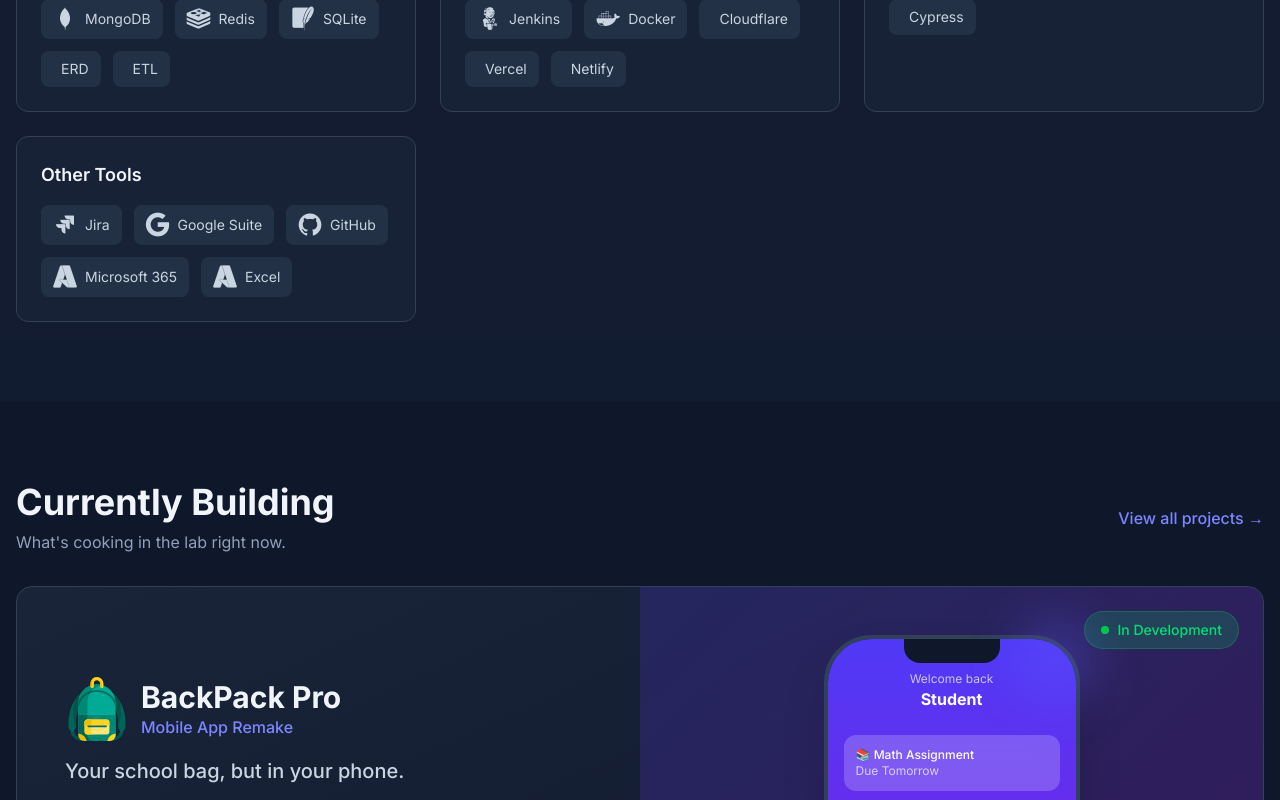
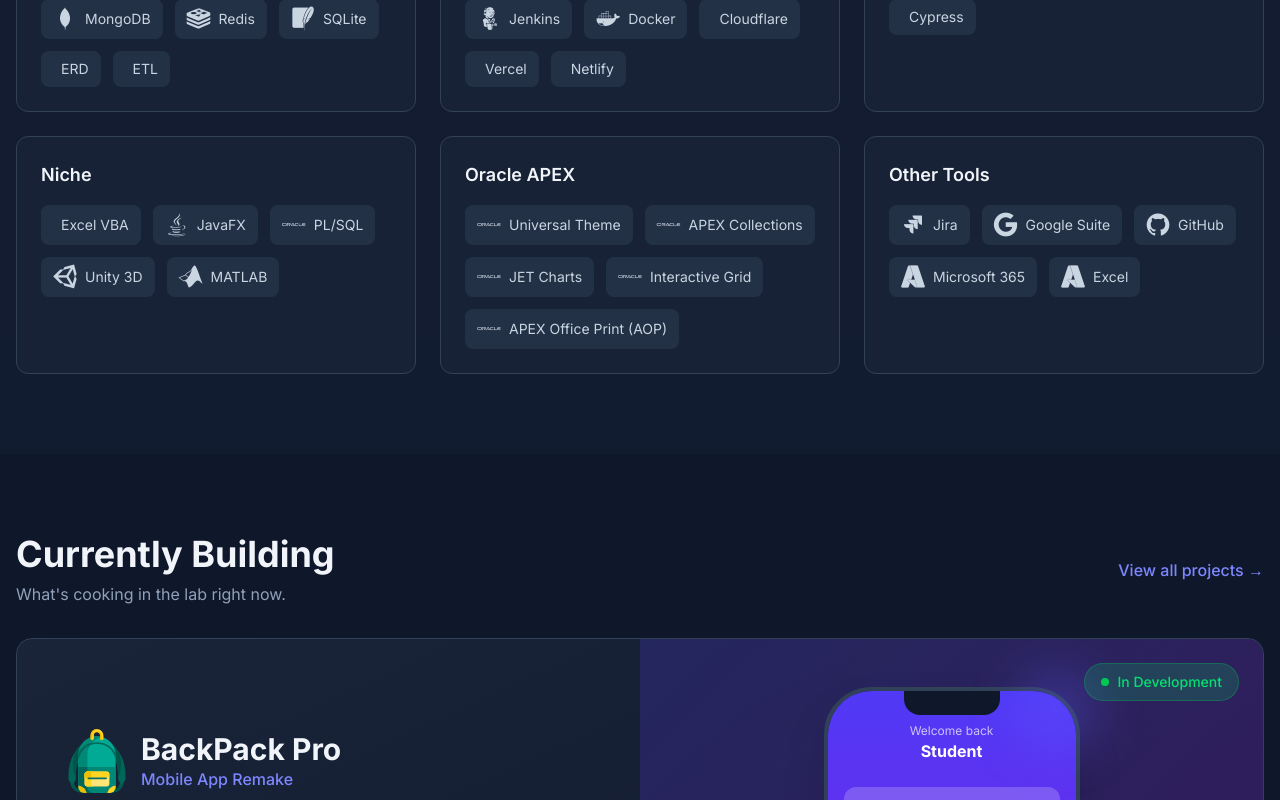
Before and after one commit to FrankcoMiguel/Portfolio, a React (Vite) app: page / in a window 1280 px wide. Shown: the part 1440-2240 px from the top of the page. Built offline with nearby package versions, Linux system fonts and the light colour scheme.

Commit message:
projects and tools updated

```diff
--- a/src/components/Footer.tsx
+++ b/src/components/Footer.tsx
@@ -7,11 +7,11 @@
     <footer className="bg-slate-900 border-t border-slate-800 py-8 mt-auto">
       <div className="max-w-7xl mx-auto px-4 sm:px-6 lg:px-8">
         <div className="flex flex-col items-center justify-center space-y-2">
-          <p className="text-slate-400 text-sm">®Frank Orozco 2025</p>
+          <p className="text-slate-400 text-sm">®Franks Lab 2025</p>
           <div className="flex items-center space-x-2 text-slate-400 text-sm">
-            <span>All rights reserved. Made with</span>
+            <span>Made with</span>
             <FaHeart className="text-red-500" />
-            <span>using</span>
+            <span>using React</span>
             <Tippy content="React" placement="right">
               <a
                 href="https://react.dev"
--- a/src/components/Navbar.tsx
+++ b/src/components/Navbar.tsx
@@ -141,7 +141,7 @@
           </button>
         </div>
 
-        <div className="flex flex-col items-center pt-16 h-[calc(100%-80px)] space-y-8 px-6">
+        <div className="flex flex-col items-center pt-16 h-auto space-y-8 px-6">
           {items.map((item) => (
             <Link
               key={item.id}
--- a/src/data/landing.json
+++ b/src/data/landing.json
@@ -289,6 +289,78 @@
             },
             {
                 "id": 7,
+                "name": "Niche",
+                "icons": [
+                    {
+                        "id": 1,
+                        "name": "Excel VBA",
+                        "path": "devicon-microsoftoffice-plain",
+                        "moreInfo": "https://docs.microsoft.com/en-us/office/vba/api/overview/excel"
+                    },
+                    {
+                        "id": 2,
+                        "name": "JavaFX",
+                        "path": "devicon-java-plain",
+                        "moreInfo": "https://openjfx.io/"
+                    },
+                    {
+                        "id": 3,
+                        "name": "PL/SQL",
+                        "path": "devicon-oracle-original",
+                        "moreInfo": "https://docs.oracle.com/en/database/oracle/oracle-database/19/lnpls/index.html"
+                    },
+                    {
+                        "id": 4,
+                        "name": "Unity 3D",
+                        "path": "devicon-unity-original",
+                        "moreInfo": "https://docs.unity3d.com/"
+                    },
+                    {
+                        "id": 5,
+                        "name": "MATLAB",
+                        "path": "devicon-matlab-plain",
+                        "moreInfo": "https://www.mathworks.com/help/matlab/"
+                    }
+                ]
+            },
+            {
+                "id": 8,
+                "name": "Oracle APEX",
+                "icons": [
+                    {
+                        "id": 1,
+                        "name": "Universal Theme",
+                        "path": "devicon-oracle-original",
+                        "moreInfo": "https://apex.oracle.com/pls/apex/apex_pm/r/ut/getting-started"
+                    },
+                    {
+                        "id": 2,
+                        "name": "APEX Collections",
+                        "path": "devicon-oracle-original",
+                        "moreInfo": "https://docs.oracle.com/en/database/oracle/apex/23.2/aeapi/APEX_COLLECTION.html"
+                    },
+                    {
+                        "id": 3,
+                        "name": "JET Charts",
+                        "path": "devicon-oracle-original",
+                        "moreInfo": "https://www.oracle.com/webfolder/technetwork/jet/jetCookbook.html"
+                    },
+                    {
+                        "id": 4,
+                        "name": "Interactive Grid",
+                        "path": "devicon-oracle-original",
+                        "moreInfo": "https://docs.oracle.com/en/database/oracle/apex/23.2/htmdb/managing-interactive-grids.html"
+                    },
+                    {
+                        "id": 5,
+                        "name": "APEX Office Print (AOP)",
+                        "path": "devicon-oracle-original",
+                        "moreInfo": "https://www.apexofficeprint.com/"
+                    }
+                ]
+            },
+                        {
+                "id": 9,
                 "name": "Other Tools",
                 "icons": [
                     {
--- a/src/data/projects.json
+++ b/src/data/projects.json
@@ -4,36 +4,57 @@
             "id": 1,
             "name": "BackPack Pro",
             "description": "Your personal academic companion to stay organized and succeed.",
-            "fullDescription": "ProBackPack was born from a simple observation: students struggle to keep track of their assignments, deadlines, and academic progress. Built as a native Android application, it serves as your digital school bag — organizing everything you need for academic success in one place.\n\nThe app features a clean, intuitive interface that allows students to add assignments with due dates, set reminders, and track their overall college progress. Firebase integration ensures data is synced across devices and never lost.\n\nThis project is currently being remade with React Native and Expo to bring it to both iOS and Android with a modern, cross-platform approach.",
+            "fullDescription": "ProBackPack was born back in 2018 from a simple observation: students struggle to keep track of their assignments, deadlines, and academic progress. Built as a native Android application, it serves as your digital school bag — organizing everything you need for academic success in one place.\n\nThe app features a clean, intuitive interface that allows students to add assignments with due dates, set reminders, and track their overall college progress. Firebase integration ensures data is synced across devices and never lost.\n\nThis project is currently being remade with React Native and Expo to bring it to both iOS and Android with a modern, cross-platform approach.",
             "borderRadius": "0px",
             "tags": [{
                     "id": 1,
-                    "name": "Android",
+                    "name": "iOS",
                     "highlighted": false
                 },
                 {
                     "id": 2,
-                    "name": "Mobile",
+                    "name": "Android",
                     "highlighted": false
                 },
                 {
                     "id": 3,
                     "name": "School",
                     "highlighted": true
+                },
+                {
+                    "id": 4,
+                    "name": "Productivity",
+                    "highlighted": false
                 }
             ],
-            "toolsUsed": [{
+            "toolsUsed": [
+                {
                     "id": 1,
-                    "name": "Java",
-                    "path": "devicon-java-plain"
+                    "name": "React Native",
+                    "path": "devicon-react-original"
                 },
                 {
                     "id": 2,
+                    "name": "Expo",
+                    "path": "devicon-expo-original"
+                },
+                {
+                    "id": 3,
+                    "name": "EAS",
+                    "path": "devicon-eas-plain"
+                },
+                {
+                    "id": 4,
+                    "name": "TypeScript",
+                    "path": "devicon-typescript-plain"
+                },
+                {
+                    "id": 5,
                     "name": "Android Studio",
                     "path": "devicon-android-plain"
                 },
                 {
-                    "id": 3,
+                    "id": 6,
                     "name": "Firebase",
                     "path": "devicon-firebase-plain"
                 }
@@ -228,7 +249,7 @@
             "borderRadius": "100%",
             "tags": [{
                     "id": 1,
-                    "name": "COVID-19",
+                    "name": "Python",
                     "highlighted": false
                 },
                 {
--- a/src/pages/ProjectDetail.tsx
+++ b/src/pages/ProjectDetail.tsx
@@ -15,7 +15,7 @@
   'chick-4-all': '/chick4all-project.svg',
   'cinema-premium': '/cinemapremium-project.svg',
   'daytoday': '/daytoday-project.svg',
-  'covid-vaccinations': '/covid-vaccinations.svg',
+  'vaccinations-dashboard': '/covid-vaccinations.svg',
 };
 
 // Helper function to create URL-friendly slugs
```
